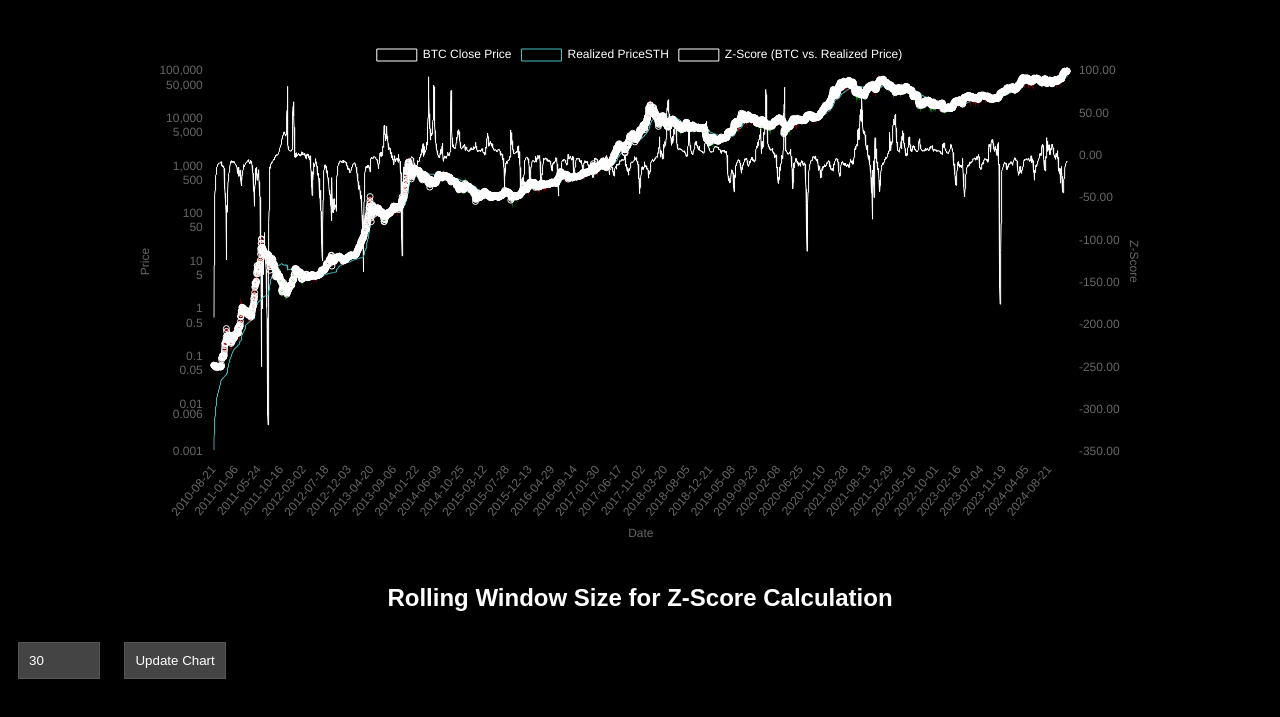
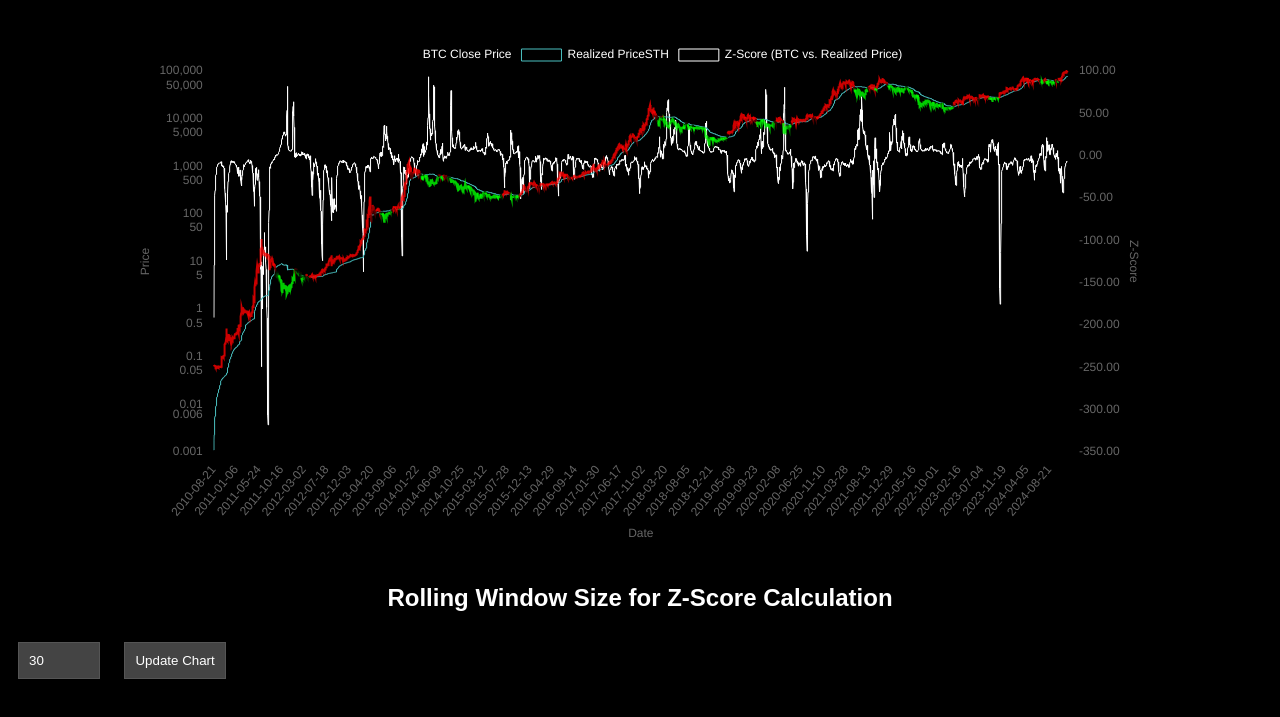
Before and after one commit to taniosHWMF/SDCA, a plain HTML site: page index.html in a window 1280 px wide. Shown: the part 61-778 px from the top of the page. Drawn offline with nearby package versions, Linux system fonts and the light colour scheme.

Commit message:
index.html

```diff
--- a/index.html
+++ b/index.html
@@ -82,7 +82,7 @@
                     {
                         label: 'BTC Close Price',
                         data: btcClosePrice,
-                        borderColor: 'rgba(255, 255, 255)',
+                        borderColor: 'rgba(0, 0, 0, 0)',
                         backgroundColor: 'rgba(0, 0, 0, 0)',
                         borderWidth: 1,
                         fill: false,
```
